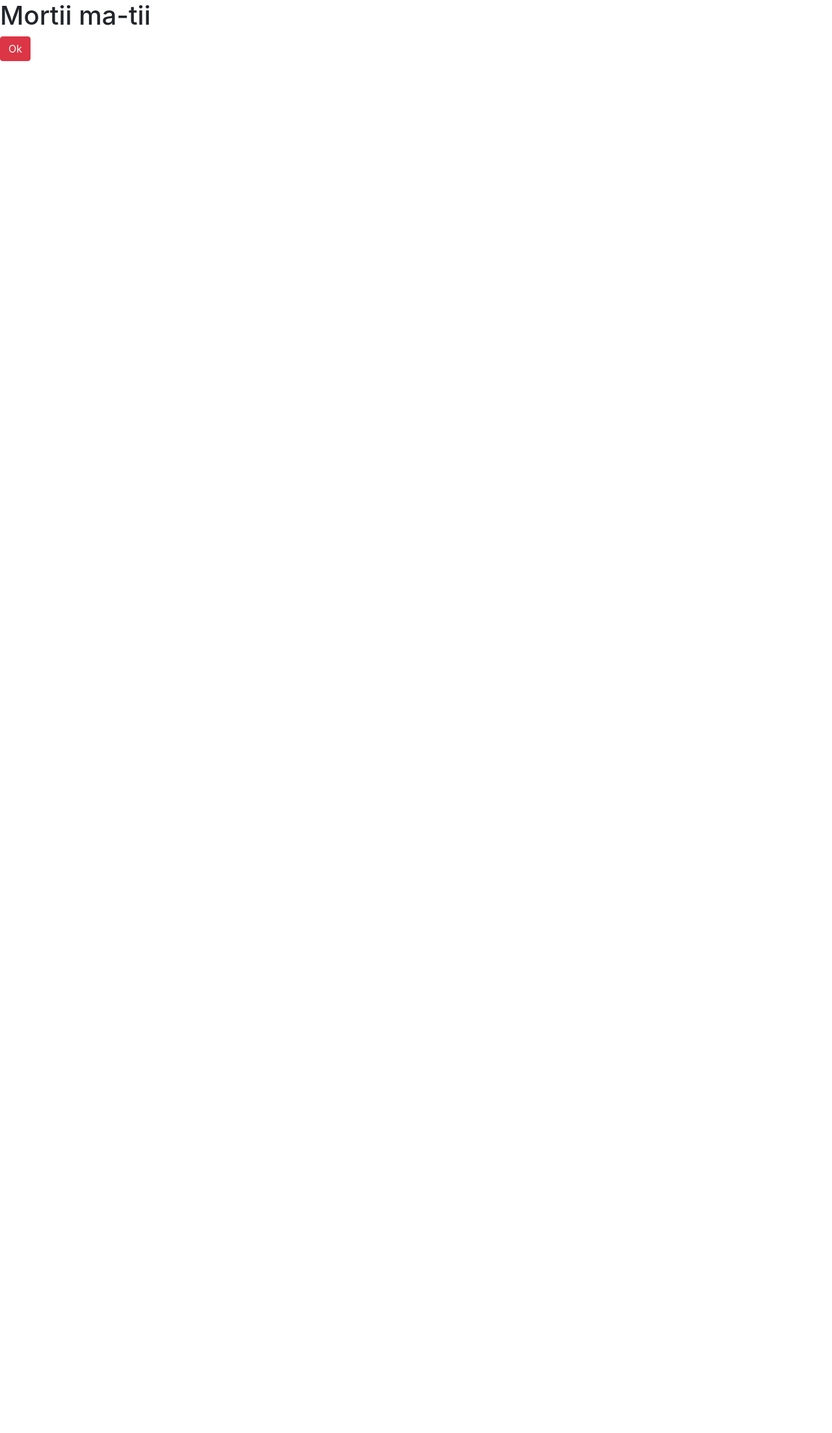
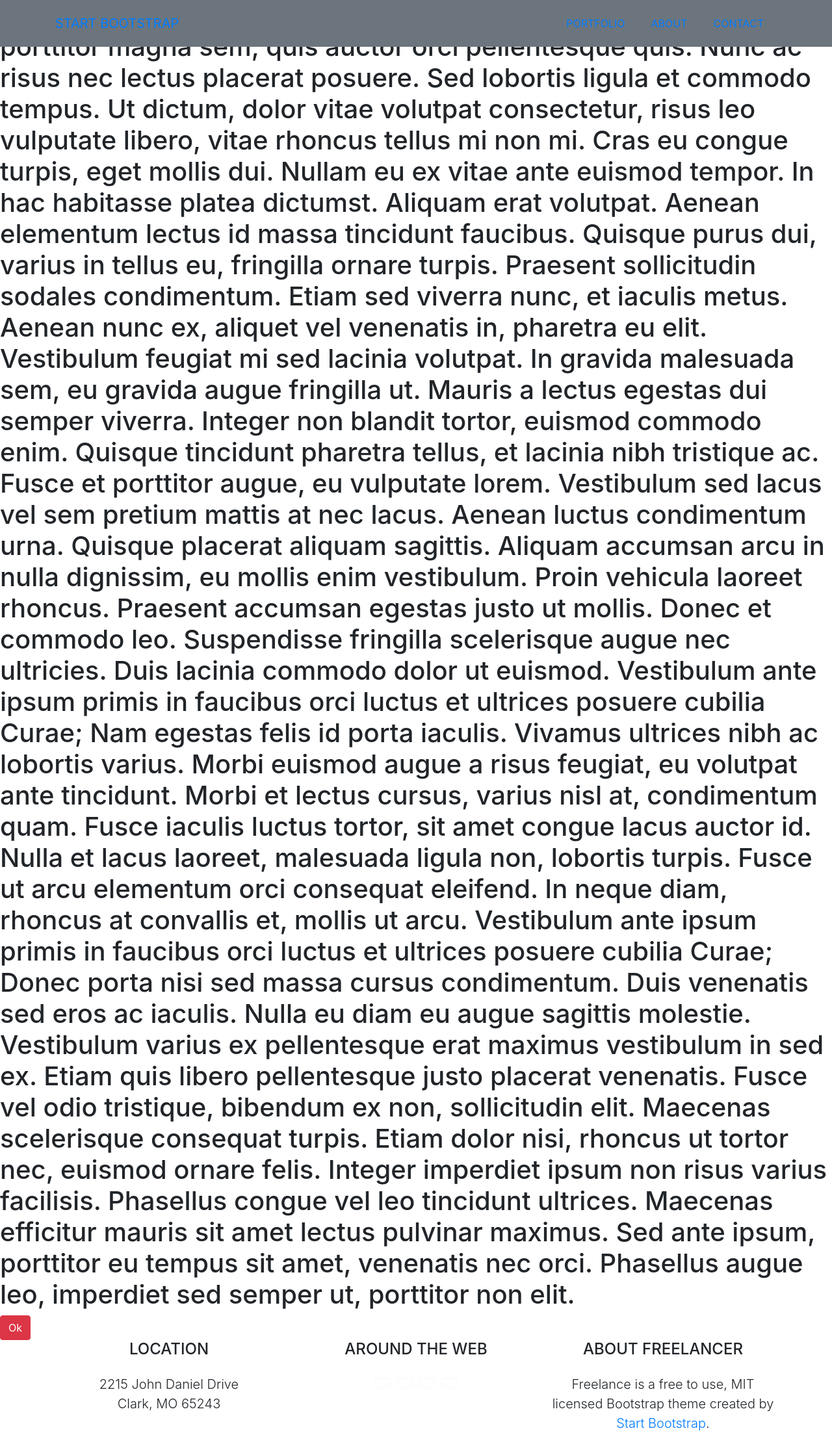
Before and after one commit to RaulDr/personal-website, an Angular app: page /main in a window 1280 px wide. Shown: the whole page at 65% size. Before the commit the page ends 800 px from the top, so only its background shows below. Built offline with nearby package versions, Linux system fonts and the light colour scheme.

Commit message:
add navbar and footer

```diff
--- a/src/app/app.component.html
+++ b/src/app/app.component.html
@@ -1 +1,3 @@
+<app-navbar></app-navbar>
 <router-outlet></router-outlet>
+<app-footer></app-footer>
--- /dev/null
+++ b/src/app/global/footer/footer.component.html
@@ -0,0 +1,38 @@
+<footer class="footer text-center">
+  <div class="container">
+    <div class="row">
+
+      <!-- Footer Location -->
+      <div class="col-lg-4 mb-5 mb-lg-0">
+        <h4 class="text-uppercase mb-4">Location</h4>
+        <p class="lead mb-0">2215 John Daniel Drive
+          <br>Clark, MO 65243</p>
+      </div>
+
+      <!-- Footer Social Icons -->
+      <div class="col-lg-4 mb-5 mb-lg-0">
+        <h4 class="text-uppercase mb-4">Around the Web</h4>
+        <a class="btn btn-outline-light btn-social mx-1" href="#">
+          <i class="fab fa-fw fa-facebook-f"></i>
+        </a>
+        <a class="btn btn-outline-light btn-social mx-1" href="#">
+          <i class="fab fa-fw fa-twitter"></i>
+        </a>
+        <a class="btn btn-outline-light btn-social mx-1" href="#">
+          <i class="fab fa-fw fa-linkedin-in"></i>
+        </a>
+        <a class="btn btn-outline-light btn-social mx-1" href="#">
+          <i class="fab fa-fw fa-dribbble"></i>
+        </a>
+      </div>
+
+      <!-- Footer About Text -->
+      <div class="col-lg-4">
+        <h4 class="text-uppercase mb-4">About Freelancer</h4>
+        <p class="lead mb-0">Freelance is a free to use, MIT licensed Bootstrap theme created by
+          <a href="http://startbootstrap.com">Start Bootstrap</a>.</p>
+      </div>
+
+    </div>
+  </div>
+</footer>
--- /dev/null
+++ b/src/app/global/footer/footer.component.ts
@@ -0,0 +1,15 @@
+import { Component, OnInit } from '@angular/core';
+
+@Component({
+  selector: 'app-footer',
+  templateUrl: './footer.component.html',
+  styleUrls: ['./footer.component.scss']
+})
+export class FooterComponent implements OnInit {
+
+  constructor() { }
+
+  ngOnInit() {
+  }
+
+}
--- /dev/null
+++ b/src/app/global/navbar/navbar.component.html
@@ -0,0 +1,22 @@
+<nav class="navbar navbar-expand-lg bg-secondary text-uppercase fixed-top" id="mainNav">
+  <div class="container">
+    <a class="navbar-brand js-scroll-trigger" href="#page-top">Start Bootstrap</a>
+    <button class="navbar-toggler navbar-toggler-right text-uppercase font-weight-bold bg-primary text-white rounded" type="button" data-toggle="collapse" data-target="#navbarResponsive" aria-controls="navbarResponsive" aria-expanded="false" aria-label="Toggle navigation">
+      Menu
+      <i class="fas fa-bars"></i>
+    </button>
+    <div class="collapse navbar-collapse" id="navbarResponsive">
+      <ul class="navbar-nav ml-auto">
+        <li class="nav-item mx-0 mx-lg-1">
+          <a class="nav-link py-3 px-0 px-lg-3 rounded js-scroll-trigger" href="#portfolio">Portfolio</a>
+        </li>
+        <li class="nav-item mx-0 mx-lg-1">
+          <a class="nav-link py-3 px-0 px-lg-3 rounded js-scroll-trigger" href="#about">About</a>
+        </li>
+        <li class="nav-item mx-0 mx-lg-1">
+          <a class="nav-link py-3 px-0 px-lg-3 rounded js-scroll-trigger" href="#contact">Contact</a>
+        </li>
+      </ul>
+    </div>
+  </div>
+</nav>
--- /dev/null
+++ b/src/app/global/navbar/navbar.component.ts
@@ -0,0 +1,15 @@
+import { Component, OnInit } from '@angular/core';
+
+@Component({
+  selector: 'app-navbar',
+  templateUrl: './navbar.component.html',
+  styleUrls: ['./navbar.component.scss']
+})
+export class NavbarComponent implements OnInit {
+
+  constructor() { }
+
+  ngOnInit() {
+  }
+
+}
--- a/src/app/main/main.component.html
+++ b/src/app/main/main.component.html
@@ -1,2 +1,28 @@
-<h1>Mortii ma-tii</h1>
+<h1>Lorem ipsum dolor sit amet, consectetur adipiscing elit. Nam porttitor magna sem, quis auctor orci pellentesque quis. Nunc ac risus nec
+  lectus placerat posuere. Sed lobortis ligula et commodo tempus. Ut dictum, dolor vitae volutpat consectetur, risus leo vulputate libero,
+  vitae rhoncus tellus mi non mi. Cras eu congue turpis, eget mollis dui. Nullam eu ex vitae ante euismod tempor. In hac habitasse platea
+  dictumst.
+
+  Aliquam erat volutpat. Aenean elementum lectus id massa tincidunt faucibus. Quisque purus dui, varius in tellus eu, fringilla ornare
+  turpis. Praesent sollicitudin sodales condimentum. Etiam sed viverra nunc, et iaculis metus. Aenean nunc ex, aliquet vel venenatis in,
+  pharetra eu elit. Vestibulum feugiat mi sed lacinia volutpat. In gravida malesuada sem, eu gravida augue fringilla ut. Mauris a lectus
+  egestas dui semper viverra. Integer non blandit tortor, euismod commodo enim.
+
+  Quisque tincidunt pharetra tellus, et lacinia nibh tristique ac. Fusce et porttitor augue, eu vulputate lorem. Vestibulum sed lacus vel
+  sem pretium mattis at nec lacus. Aenean luctus condimentum urna. Quisque placerat aliquam sagittis. Aliquam accumsan arcu in nulla
+  dignissim, eu mollis enim vestibulum. Proin vehicula laoreet rhoncus. Praesent accumsan egestas justo ut mollis. Donec et commodo leo.
+  Suspendisse fringilla scelerisque augue nec ultricies. Duis lacinia commodo dolor ut euismod.
+
+  Vestibulum ante ipsum primis in faucibus orci luctus et ultrices posuere cubilia Curae; Nam egestas felis id porta iaculis. Vivamus
+  ultrices nibh ac lobortis varius. Morbi euismod augue a risus feugiat, eu volutpat ante tincidunt. Morbi et lectus cursus, varius nisl at,
+  condimentum quam. Fusce iaculis luctus tortor, sit amet congue lacus auctor id. Nulla et lacus laoreet, malesuada ligula non, lobortis
+  turpis. Fusce ut arcu elementum orci consequat eleifend. In neque diam, rhoncus at convallis et, mollis ut arcu. Vestibulum ante ipsum
+  primis in faucibus orci luctus et ultrices posuere cubilia Curae;
+
+  Donec porta nisi sed massa cursus condimentum. Duis venenatis sed eros ac iaculis. Nulla eu diam eu augue sagittis molestie. Vestibulum
+  varius ex pellentesque erat maximus vestibulum in sed ex. Etiam quis libero pellentesque justo placerat venenatis. Fusce vel odio
+  tristique, bibendum ex non, sollicitudin elit. Maecenas scelerisque consequat turpis. Etiam dolor nisi, rhoncus ut tortor nec, euismod
+  ornare felis. Integer imperdiet ipsum non risus varius facilisis. Phasellus congue vel leo tincidunt ultrices. Maecenas efficitur mauris
+  sit amet lectus pulvinar maximus. Sed ante ipsum, porttitor eu tempus sit amet, venenatis nec orci. Phasellus augue leo, imperdiet sed
+  semper ut, porttitor non elit.</h1>
 <button class="btn btn-danger">Ok</button>
```
Also changed, not shown: src/app/app.module.ts (+11 -6 lines), src/app/global/footer/footer.component.scss (added), src/app/global/navbar/navbar.component.scss (added), 1 other file (tests, documents, lock files or other folders).
